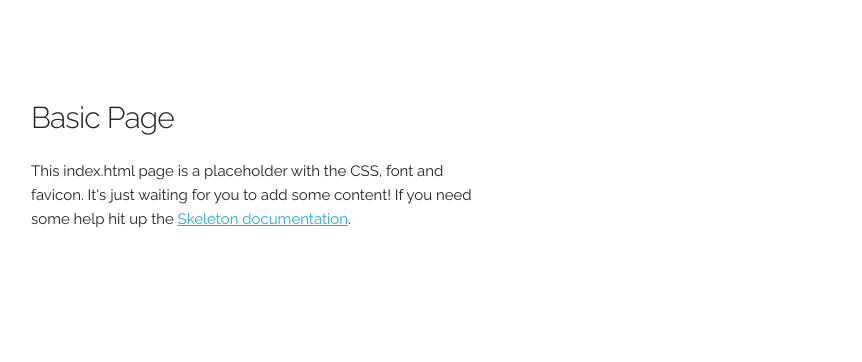
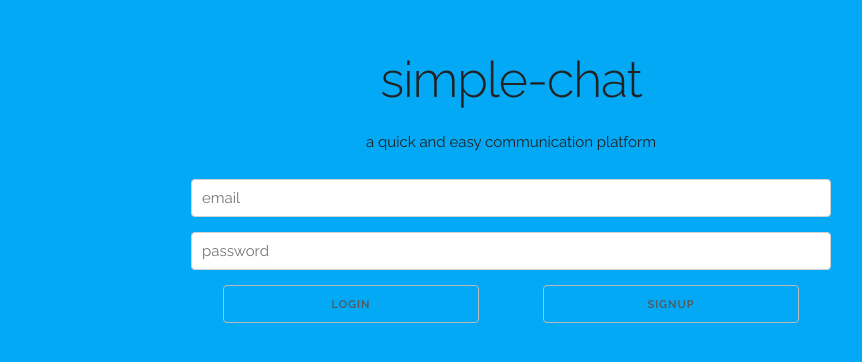
Before and after one commit to ajchili/simple-chat, a plain HTML site: page index.html in a window 1280 px wide. Shown: the part 142-504 px from the top of the page, without its empty margins (129-991 px from the left). Drawn offline with nearby package versions, Linux system fonts and the light colour scheme.

Commit message:
Index page and firebase setup

```diff
--- /dev/null
+++ b/css/simple-chat.css
@@ -0,0 +1,37 @@
+* {
+    padding: 0;
+    margin: 0;
+}
+
+body {
+    min-width: 600px;
+    background-color: #03A9F4;
+}
+
+.login {
+    margin-top: 15%;
+    margin-left: 25%;
+    margin-right: 25%;
+    width: 50%;
+}
+
+.login > h1, p {
+    text-align: center;
+}
+
+.login-inputs .login-buttons  {
+    margin-left: 10%;
+    margin-right: 10%;
+    width: 80%;
+}
+
+.login-inputs > input {
+    width: 100%;
+}
+
+.login-buttons > button {
+    margin-left: 5%;
+    margin-right: 5%;
+    width: 40%;
+    float: left;
+}
--- a/index.html
+++ b/index.html
@@ -2,45 +2,41 @@
 <html lang="en">
 <head>
 
-  <!-- Basic Page Needs
-  –––––––––––––––––––––––––––––––––––––––––––––––––– -->
   <meta charset="utf-8">
-  <title>Your page title here :)</title>
+  <title>simple-chat // login</title>
   <meta name="description" content="">
-  <meta name="author" content="">
+  <meta name="author" content="Kirin Patel">
 
-  <!-- Mobile Specific Metas
-  –––––––––––––––––––––––––––––––––––––––––––––––––– -->
   <meta name="viewport" content="width=device-width, initial-scale=1">
 
-  <!-- FONT
-  –––––––––––––––––––––––––––––––––––––––––––––––––– -->
   <link href="//fonts.googleapis.com/css?family=Raleway:400,300,600" rel="stylesheet" type="text/css">
 
-  <!-- CSS
-  –––––––––––––––––––––––––––––––––––––––––––––––––– -->
   <link rel="stylesheet" href="css/normalize.css">
   <link rel="stylesheet" href="css/skeleton.css">
+  <link rel="stylesheet" href="css/simple-chat.css">
 
-  <!-- Favicon
-  –––––––––––––––––––––––––––––––––––––––––––––––––– -->
   <link rel="icon" type="image/png" href="images/favicon.png">
 
 </head>
 <body>
+    <div class="login">
+        <h1>simple-chat</h1>
+        <p>a quick and easy communication platform</p>
 
-  <!-- Primary Page Layout
-  –––––––––––––––––––––––––––––––––––––––––––––––––– -->
-  <div class="container">
-    <div class="row">
-      <div class="one-half column" style="margin-top: 25%">
-        <h4>Basic Page</h4>
-        <p>This index.html page is a placeholder with the CSS, font and favicon. It's just waiting for you to add some content! If you need some help hit up the <a href="http://www.getskeleton.com">Skeleton documentation</a>.</p>
-      </div>
+        <div class="login-inputs">
+            <input type="text" placeholder="email" />
+            <input type="password" placeholder="password" />
+        </div>
+
+        <div class="login-buttons">
+            <button>login</button>
+            <button>signup</button>
+        </div>
     </div>
-  </div>
 
-<!-- End Document
-  –––––––––––––––––––––––––––––––––––––––––––––––––– -->
+<script src="https://www.gstatic.com/firebasejs/3.6.4/firebase.js"></script>
+<script src="js/firebase.js"></script>
+<script src="https://ajax.googleapis.com/ajax/libs/jquery/3.1.0/jquery.min.js"></script>
+<script src="js/simple-chat.js"></script>
 </body>
 </html>
--- /dev/null
+++ b/js/firebase.js
@@ -0,0 +1,9 @@
+// Initialize Firebase
+var config = {
+    apiKey: "AIzaSyBF_VI6BQqDmYREJaan6BVwb_l3taPNpYc",
+    authDomain: "simple-chat-65457.firebaseapp.com",
+    databaseURL: "https://simple-chat-65457.firebaseio.com",
+    storageBucket: "simple-chat-65457.appspot.com",
+    messagingSenderId: "318625445752"
+};
+firebase.initializeApp(config);
--- /dev/null
+++ b/js/simple-chat.js
@@ -0,0 +1,5 @@
+function verifyAuth() {
+    $( document ).ready(function() {
+        var auth = firebase.auth();
+    });
+}
```
